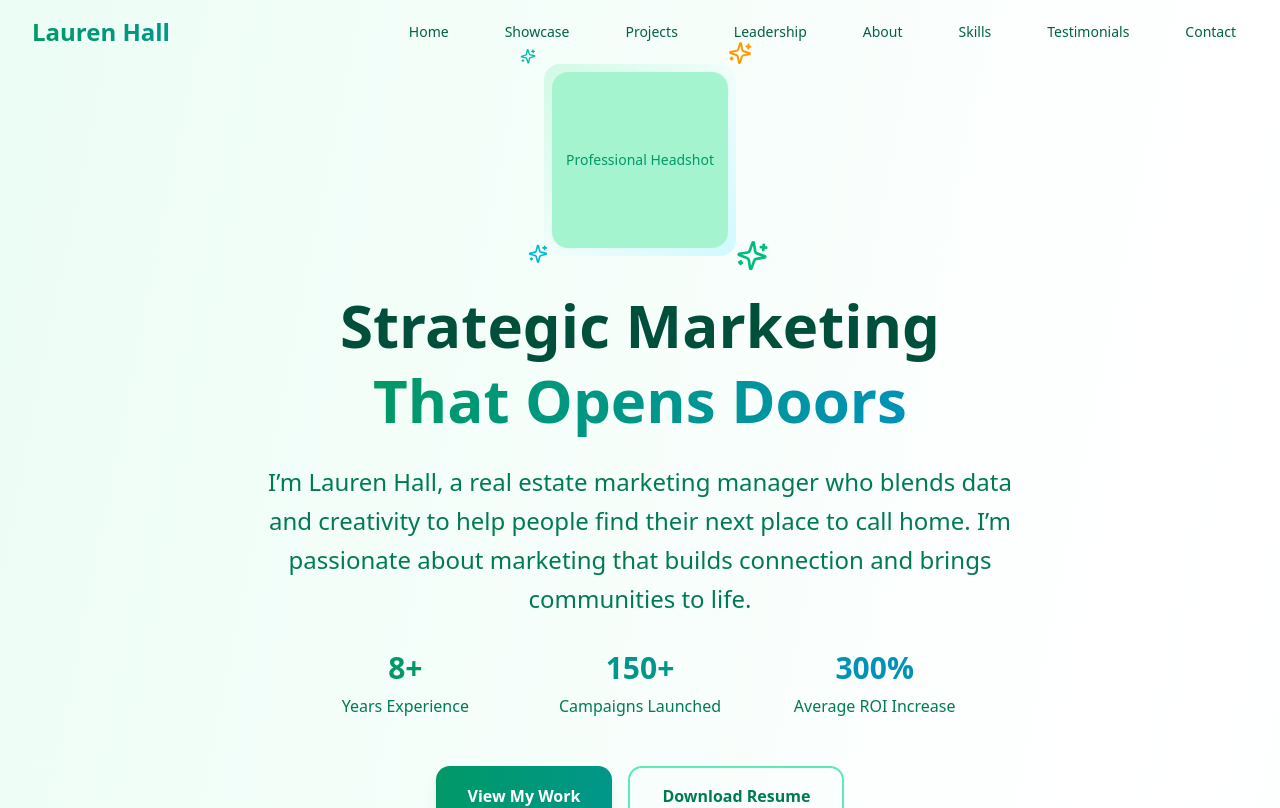
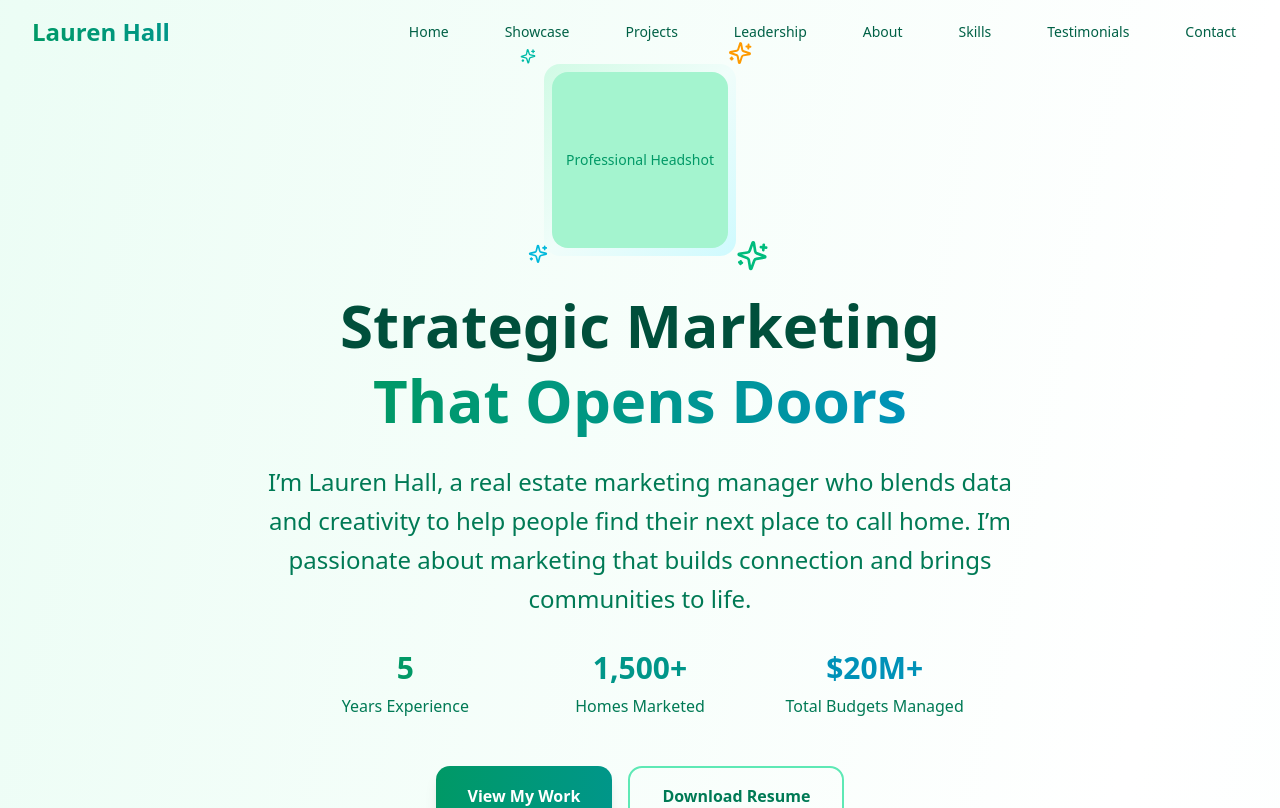
Before and after one commit to connorholly11/lauren-site, a React (Vite) app: page / in a window 1280 px wide. Shown: the top 808 px of the page. Built offline with nearby package versions, Linux system fonts and the light colour scheme; a web font is replaced by a local one.

Commit message:
RevisionId:  295254364673691648

```diff
--- a/src/components/generated/HeroSection.tsx
+++ b/src/components/generated/HeroSection.tsx
@@ -127,16 +127,16 @@ const HeroSection: React.FC = () => {
           delay: 0.8
         }} className="grid grid-cols-1 sm:grid-cols-3 gap-8 mb-12 max-w-2xl mx-auto" data-magicpath-id="15" data-magicpath-path="HeroSection.tsx">
             <div className="text-center" data-magicpath-id="16" data-magicpath-path="HeroSection.tsx">
-              <div className="text-3xl font-bold text-emerald-600 mb-2" data-magicpath-id="17" data-magicpath-path="HeroSection.tsx">8+</div>
+              <div className="text-3xl font-bold text-emerald-600 mb-2" data-magicpath-id="17" data-magicpath-path="HeroSection.tsx">5</div>
               <div className="text-emerald-700" data-magicpath-id="18" data-magicpath-path="HeroSection.tsx">Years Experience</div>
             </div>
             <div className="text-center" data-magicpath-id="19" data-magicpath-path="HeroSection.tsx">
-              <div className="text-3xl font-bold text-teal-600 mb-2" data-magicpath-id="20" data-magicpath-path="HeroSection.tsx">150+</div>
-              <div className="text-emerald-700" data-magicpath-id="21" data-magicpath-path="HeroSection.tsx">Campaigns Launched</div>
+              <div className="text-3xl font-bold text-teal-600 mb-2" data-magicpath-id="20" data-magicpath-path="HeroSection.tsx">1,500+</div>
+              <div className="text-emerald-700" data-magicpath-id="21" data-magicpath-path="HeroSection.tsx">Homes Marketed</div>
             </div>
             <div className="text-center" data-magicpath-id="22" data-magicpath-path="HeroSection.tsx">
-              <div className="text-3xl font-bold text-cyan-600 mb-2" data-magicpath-id="23" data-magicpath-path="HeroSection.tsx">300%</div>
-              <div className="text-emerald-700" data-magicpath-id="24" data-magicpath-path="HeroSection.tsx">Average ROI Increase</div>
+              <div className="text-3xl font-bold text-cyan-600 mb-2" data-magicpath-id="23" data-magicpath-path="HeroSection.tsx">$20M+</div>
+              <div className="text-emerald-700" data-magicpath-id="24" data-magicpath-path="HeroSection.tsx">Total Budgets Managed</div>
             </div>
           </motion.div>
 
```
